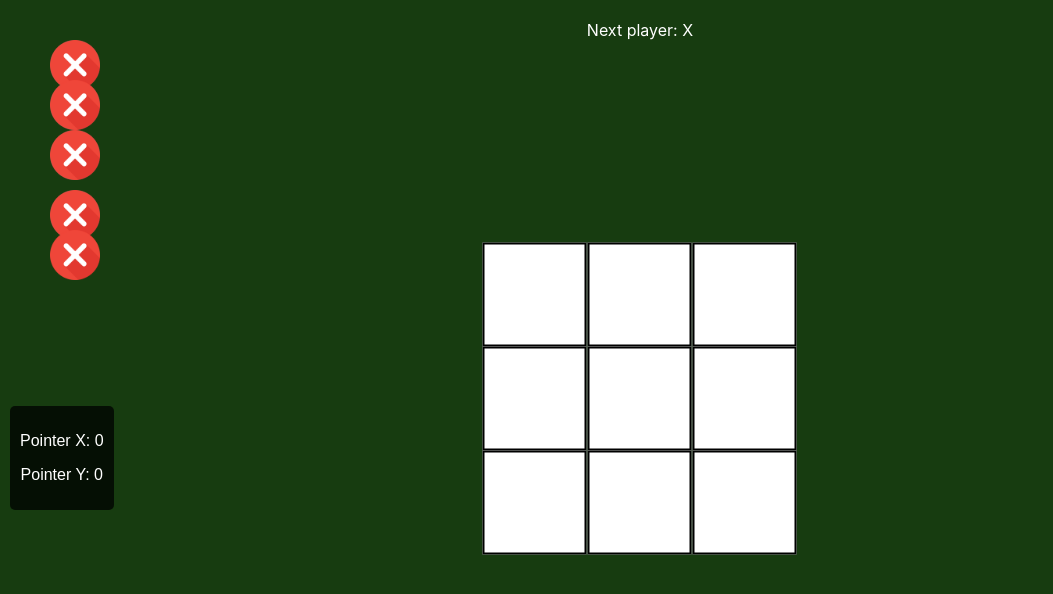
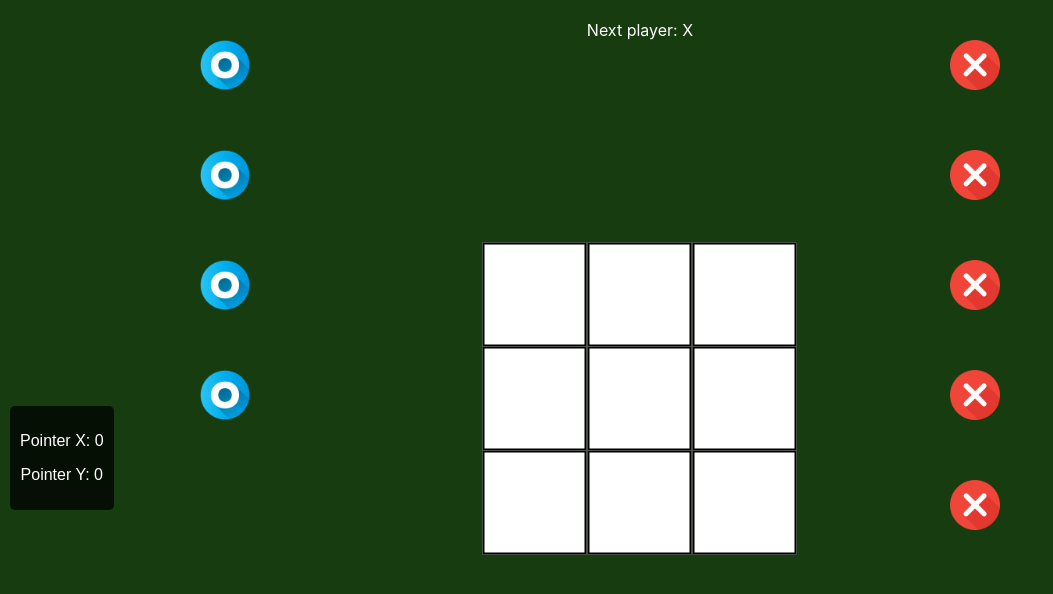
Before and after one commit to Abukarabukar/PortfolioX, a React (Create React App) app: page / in a window 1280 px wide. Shown: the top 594 px of the page, without its empty margins (0-1053 px from the left). Built offline with nearby package versions, Linux system fonts and the light colour scheme.

Commit message:
fixing x / o

```diff
--- a/src/components/TicTacToe.tsx
+++ b/src/components/TicTacToe.tsx
@@ -14,15 +14,15 @@ const TicTacToe: React.FC = () => {
   type PieceKey = 'x-1' | 'x-2' | 'x-3' | 'x-4' | 'x-5' | 'o-1' | 'o-2' | 'o-3' | 'o-4';
 
   const initialPositions = {
-    'x-1': { x: 100, y: 90 },
-    'x-2': { x: 100, y: 130 },
-    'x-3': { x: 100, y: 180 },
-    'x-4': { x: 100, y: 240 },
-    'x-5': { x: 100, y: 280 },
-    'o-1': { x: 100, y: 90 },
-    'o-2': { x: 100, y: 130 },
-    'o-3': { x: 100, y: 180 },
-    'o-4': { x: 100, y: 240 },
+    'x-1': { x: 1000, y: 90 },
+    'x-2': { x: 1000, y: 200 },
+    'x-3': { x: 1000, y: 310 },
+    'x-4': { x: 1000, y: 420 },
+    'x-5': { x: 1000, y: 530 },
+    'o-1': { x: 250, y: 90 },
+    'o-2': { x: 250, y: 200 },
+    'o-3': { x: 250, y: 310 },
+    'o-4': { x: 250, y: 420 },
   };
 
   const [piecePositions, setPiecePositions] = useState<Record<PieceKey, { x: number, y: number }>>(initialPositions);
--- /dev/null
+++ b/src/global.d.ts
@@ -0,0 +1,6 @@
+// src/global.d.ts
+declare var module: NodeModule & {
+    hot?: {
+      accept(path?: string, callback?: () => void): void;
+    };
+  };
```
Also changed, not shown: src/page/temp.tsx (line endings or trailing spaces), 1 other file (tests, documents, lock files or other folders).
